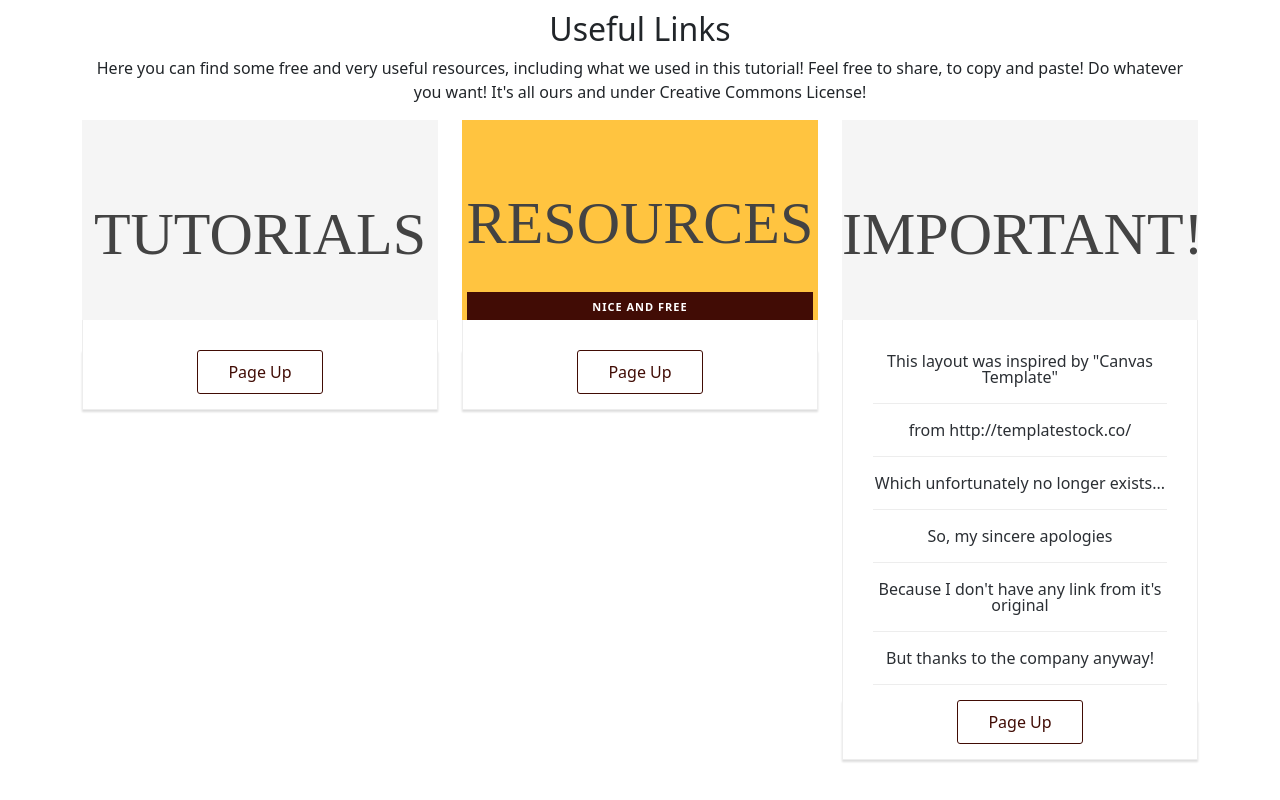
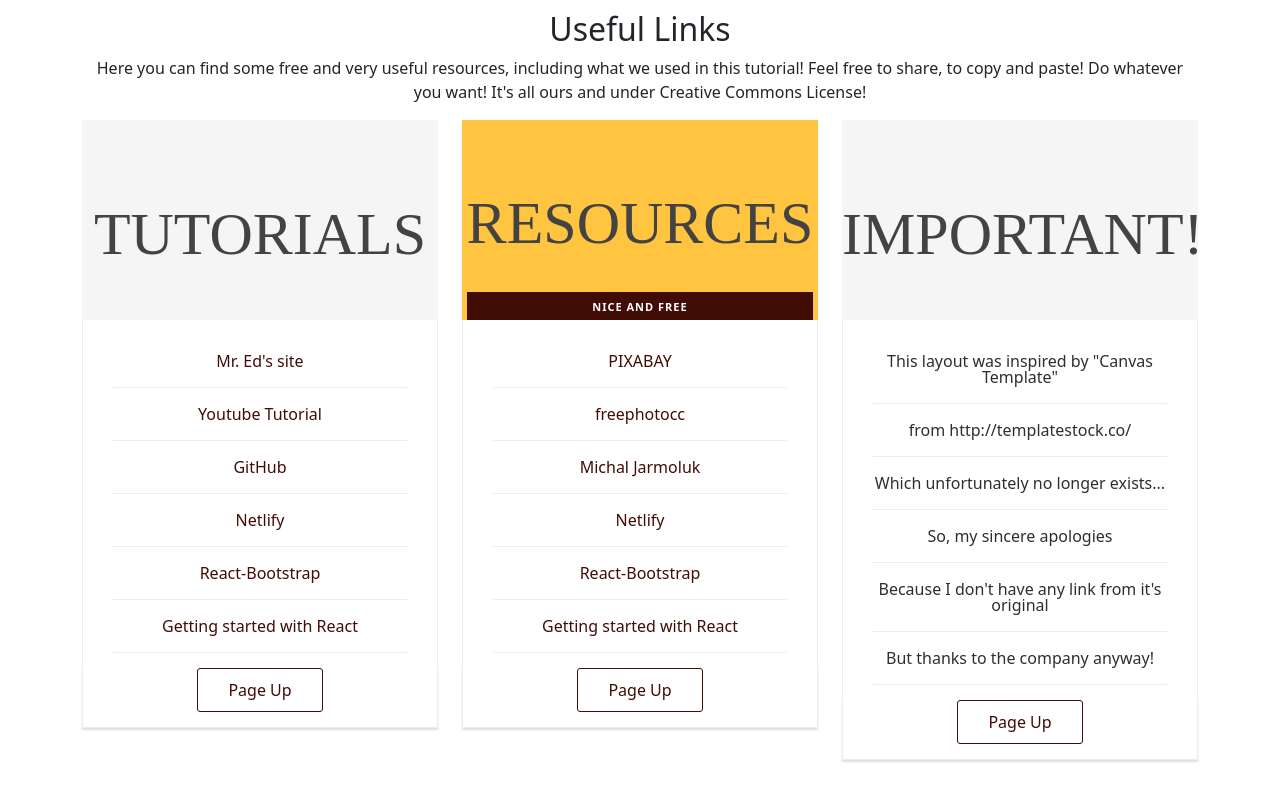
Before and after one commit to sitedoed/react-spa-tutorial, a React (Create React App) app: page / in a window 1280 px wide. Shown: the part 2858-3658 px from the top of the page. Built offline with nearby package versions, Linux system fonts and the light colour scheme.

Commit message:
Loadind data from a json file

```diff
--- /dev/null
+++ b/src/components/LinksData.js
@@ -0,0 +1,65 @@
+export const usefulLinksOne = [
+    {
+      title: "Mr. Ed's site",
+      href: "https://sitedoed.com.br/",
+      class: "",
+    },
+    {
+      title: "Youtube Tutorial",
+      href: "https://sitedoed.com.br/",
+      class: "",
+    },
+    {
+      title: "GitHub",
+      href: "https://github.com/sitedoed/",
+      class: "",
+    },
+    {
+      title: "Netlify",
+      href: "https://react-singlepageapp.netlify.app/",
+      class: "",
+    },
+    {
+      title: "React-Bootstrap",
+      href: "https://react-bootstrap.github.io/",
+      class: "",
+    },
+    {
+      title: "Getting started with React",
+      href: "https://developer.mozilla.org/en-US/docs/Learn/Tools_and_testing/Client-side_JavaScript_frameworks/React_getting_started",
+      class: "",
+    },
+  ];
+
+  export const usefulLinksTwo = [
+    {
+      title: "PIXABAY",
+      href: "https://pixabay.com/",
+      class: "",
+    },
+    {
+      title: "freephotocc",
+      href: "https://pixabay.com/pt/users/freephotocc-2275370/?utm_source=link-attribution&utm_medium=referral&utm_campaign=image&utm_content=1280538",
+      class: "",
+    },
+    {
+      title: "Michal Jarmoluk",
+      href: "https://pixabay.com/pt/users/jarmoluk-143740/?utm_source=link-attribution&amp;utm_medium=referral&amp;utm_campaign=image&amp;utm_content=561388",
+      class: "",
+    },
+    {
+      title: "Netlify",
+      href: "https://react-singlepageapp.netlify.app/",
+      class: "",
+    },
+    {
+      title: "React-Bootstrap",
+      href: "https://react-bootstrap.github.io/",
+      class: "",
+    },
+    {
+      title: "Getting started with React",
+      href: "https://developer.mozilla.org/en-US/docs/Learn/Tools_and_testing/Client-side_JavaScript_frameworks/React_getting_started",
+      class: "",
+    },
+  ];
--- a/src/components/LinksLIstOne.jsx
+++ b/src/components/LinksLIstOne.jsx
@@ -1,4 +1,5 @@
 import React from 'react';
+import { usefulLinksOne } from './LinksData';
 
 export default function LinksLIstOne() {
   return (
@@ -15,7 +16,13 @@
             </div>
           </div>
           <div className="content-box">
-            <ul></ul>
+            <ul>
+              {usefulLinksOne.map((data, key) => {
+                return(
+                  <li key={data.key}><a href={data.href}>{data.title}</a></li>
+                );
+              })}
+            </ul>
           </div>
           <div className="page-up">
             <a href="#top">
--- a/src/components/LinksListTwo.jsx
+++ b/src/components/LinksListTwo.jsx
@@ -1,4 +1,5 @@
 import React from 'react';
+import { usefulLinksTwo } from './LinksData';
 
 export default function LinksListTwo() {
   return (
@@ -14,9 +15,16 @@
               <span className="month">Nice And Free</span>
             </div>
           </div>
-
           <div className="content-box">
-            <ul></ul>
+            <ul>
+            <ul>
+              {usefulLinksTwo.map((data, key) => {
+                return(
+                  <li key={data.key}><a href={data.href}>{data.title}</a></li>
+                );
+              })}
+            </ul>
+            </ul>
           </div>
           <div className="page-up">
             <a href="#top">
```
